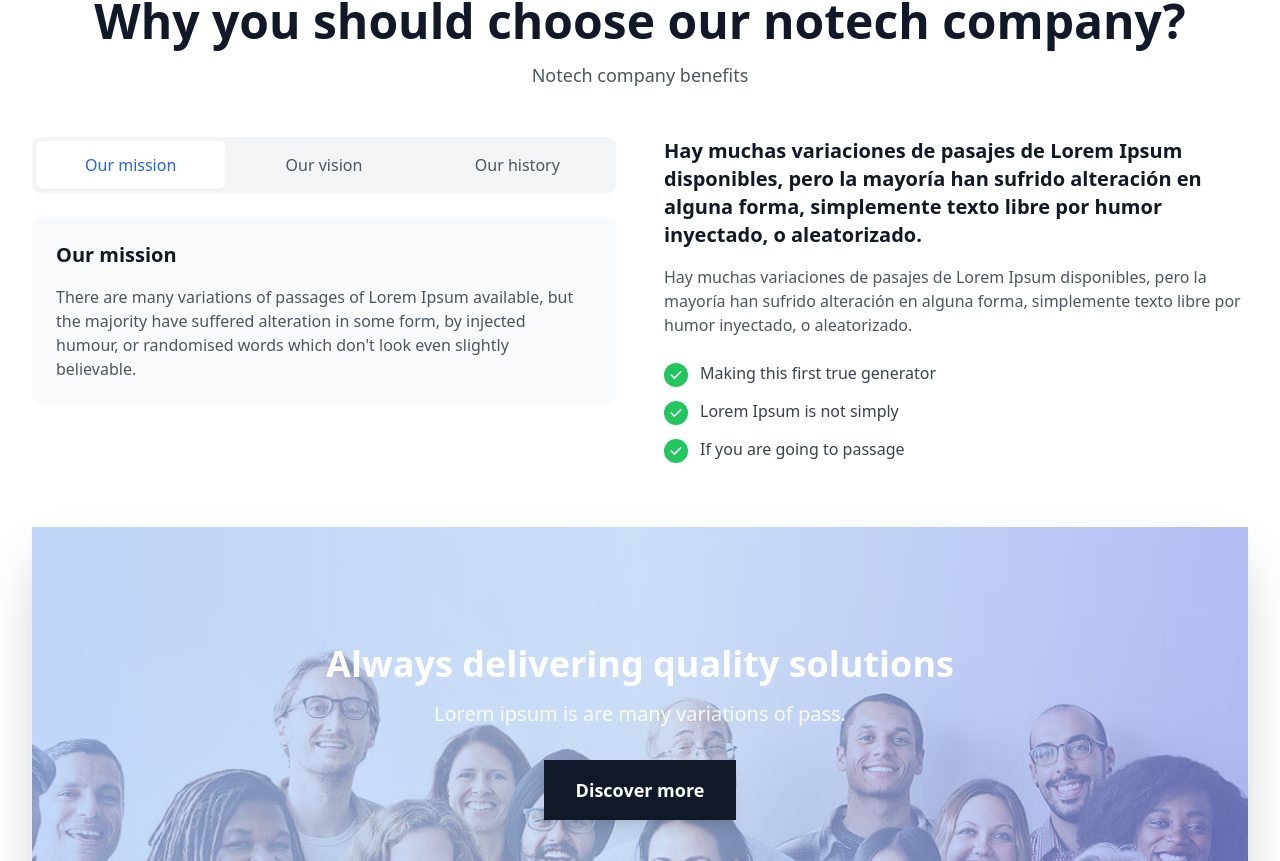
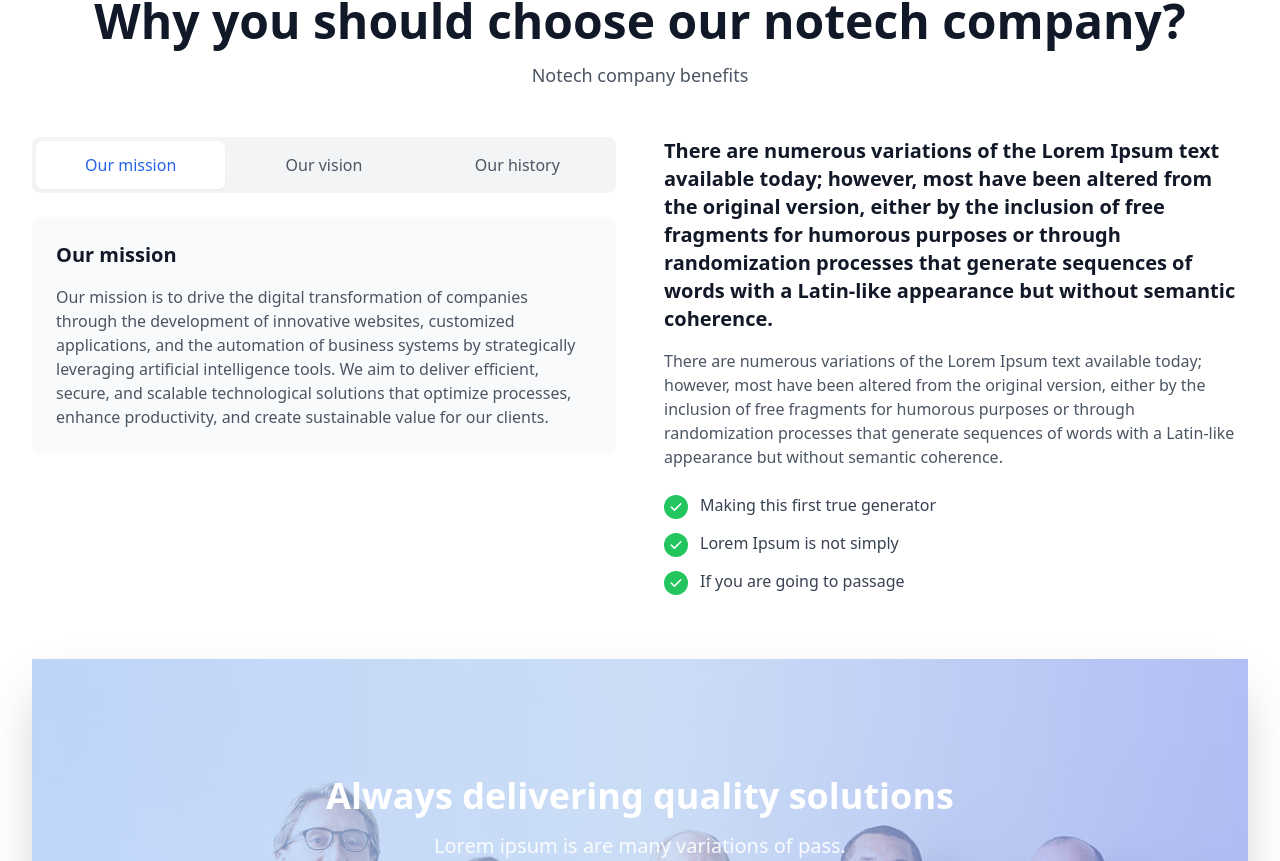
Before and after one commit to Mvega5310/mi-pagina, a React (Vite) app: page / in a window 1280 px wide. Shown: the part 2739-3600 px from the top of the page. Built offline with nearby package versions, Linux system fonts and the light colour scheme.

Commit message:
feat: Update translations for improved clarity and accuracy; modify IndustriesSection for consistent styling; replace image in TechnologySection with optimized format

```diff
--- a/src/locales/en/translation.json
+++ b/src/locales/en/translation.json
@@ -79,7 +79,7 @@
     "section4": {
       "subtitle": "Notech company benefits",
       "title": "Why you should choose our notech company?",
-      "staticDescription": "Hay muchas variaciones de pasajes de Lorem Ipsum disponibles, pero la mayoría han sufrido alteración en alguna forma, simplemente texto libre por humor inyectado, o aleatorizado.",
+      "staticDescription": "There are numerous variations of the Lorem Ipsum text available today; however, most have been altered from the original version, either by the inclusion of free fragments for humorous purposes or through randomization processes that generate sequences of words with a Latin-like appearance but without semantic coherence.",
       "staticPoints": [
         "Making this first true generator",
         "Lorem Ipsum is not simply",
@@ -92,7 +92,7 @@
       },
       "content": {
         "mission": {
-          "description": "There are many variations of passages of Lorem Ipsum available, but the majority have suffered alteration in some form, by injected humour, or randomised words which don't look even slightly believable.",
+          "description": "Our mission is to drive the digital transformation of companies through the development of innovative websites, customized applications, and the automation of business systems by strategically leveraging artificial intelligence tools. We aim to deliver efficient, secure, and scalable technological solutions that optimize processes, enhance productivity, and create sustainable value for our clients.",
           "points": [
             "Making this first true generator",
             "Lorem Ipsum is not simply",
@@ -100,7 +100,7 @@
           ]
         },
         "vision": {
-          "description": "Our vision is to be leaders in technological innovation, providing solutions that transform the way companies operate and grow in the digital world.",
+          "description": "To become a leading company in innovative technological solutions, recognized nationally and internationally for transforming the way organizations operate through intelligent websites, high-impact applications, and AI-powered business automation systems, contributing to the sustainable growth and global competitiveness of our clients.",
           "points": [
             "Constant innovation in technology",
             "Excellence in customer service",
@@ -108,7 +108,7 @@
           ]
         },
         "history": {
-          "description": "Founded with the mission to democratize technology, we have grown from a startup to become a reference in the technology sector.",
+          "description": "Our company was founded with the vision of delivering technological solutions that truly transform the way organizations work. We started by creating customized websites for small and medium-sized businesses, helping them establish a strong digital presence. Over time, we expanded our services to mobile applications, enterprise systems, and automation powered by artificial intelligence, with the goal of making processes more efficient and enhancing productivity. Today, we are a multidisciplinary team passionate about innovation, committed to providing cutting-edge technology that drives the sustainable growth of our clients while adapting to their needs and the demands of an ever-evolving market.",
           "points": [
             "More than 10 years of experience",
             "Hundreds of successful projects",
@@ -125,7 +125,7 @@
     "section5": {
       "subtitle": "Recently completed work",
       "title": "Our recently completed projects list",
-      "description": "Lorem ipsum dolor sit amet, consectetur adipiscing elit sed do eiusmod tempor incididunt ut labore et dolore magna aliqua, quis nostrud exercitation ullamco laboris.",
+      "description": "Each of our projects reflects the practical application of our mission: to drive the digital transformation of companies through innovative websites, intelligent applications, and business automation powered by artificial intelligence.",
       "projects": {
         "project1": {
           "category": "Design",
--- a/src/locales/es/translation.json
+++ b/src/locales/es/translation.json
@@ -79,7 +79,7 @@
     "section4": {
       "subtitle": "Beneficios de la empresa Notech",
       "title": "¿Por qué deberías elegir nuestra empresa notech?",
-      "staticDescription": "Hay muchas variaciones de pasajes de Lorem Ipsum disponibles, pero la mayoría han sufrido alteración en alguna forma, simplemente texto libre por humor inyectado, o aleatorizado.",
+      "staticDescription": "Existen numerosas variaciones del texto Lorem Ipsum disponibles en la actualidad; sin embargo, la mayoría han sido modificadas respecto a la versión original, ya sea mediante la inclusión de fragmentos libres con fines humorísticos o por procesos de aleatorización que generan secuencias de palabras con apariencia latina pero sin coherencia semántica.",
       "staticPoints": [
         "Hacer de este primer generador verdadero",
         "Lorem Ipsum no es simplemente",
@@ -92,7 +92,7 @@
       },
       "content": {
         "mission": {
-          "description": "Hay muchas variaciones de pasajes de Lorem Ipsum disponibles, pero la mayoría han sufrido alteración en alguna forma, por humor inyectado, o palabras aleatorias que no se ven ni siquiera ligeramente creíbles.",
+          "description": "Nuestra misión es impulsar la transformación digital de las empresas a través del desarrollo de páginas web innovadoras, aplicaciones a la medida y la automatización de sistemas empresariales mediante el uso estratégico de herramientas de inteligencia artificial. Buscamos ofrecer soluciones tecnológicas eficientes, seguras y escalables que optimicen procesos, potencien la productividad y generen valor sostenible para nuestros clientes.",
           "points": [
             "Hacer de este primer generador verdadero",
             "Lorem Ipsum no es simplemente",
@@ -100,7 +100,7 @@
           ]
         },
         "vision": {
-          "description": "Nuestra visión es ser líderes en innovación tecnológica, proporcionando soluciones que transformen la manera en que las empresas operan y crecen en el mundo digital.",
+          "description": "Ser una empresa líder en soluciones tecnológicas innovadoras, reconocida a nivel nacional e internacional por transformar la manera en que las organizaciones operan, a través de páginas web inteligentes, aplicaciones de alto impacto y sistemas empresariales automatizados con inteligencia artificial, contribuyendo al crecimiento sostenible y a la competitividad global de nuestros clientes.",
           "points": [
             "Innovación constante en tecnología",
             "Excelencia en servicio al cliente",
@@ -108,7 +108,7 @@
           ]
         },
         "history": {
-          "description": "Fundada con la misión de democratizar la tecnología, hemos crecido desde una startup hasta convertirnos en un referente en el sector tecnológico.",
+          "description": "Nuestra empresa nació con la visión de ofrecer soluciones tecnológicas que realmente transformen la manera en que las organizaciones trabajan. Iniciamos creando páginas web personalizadas para pequeñas y medianas empresas, ayudándolas a posicionarse en el mundo digital. Con el tiempo, fuimos ampliando nuestros servicios hacia el desarrollo de aplicaciones móviles, sistemas empresariales y automatizaciones que integran inteligencia artificial, con el propósito de hacer más eficientes los procesos y potenciar la productividad. Hoy somos un equipo multidisciplinario apasionado por la innovación, comprometido en brindar tecnología de vanguardia que impulse el crecimiento sostenible de nuestros clientes, adaptándonos a sus necesidades y a las exigencias de un mercado en constante evolución.",
           "points": [
             "Más de 10 años de experiencia",
             "Cientos de proyectos exitosos",
@@ -125,7 +125,7 @@
     "section5": {
       "subtitle": "Trabajo completado recientemente",
       "title": "Nuestra lista de proyectos completados recientemente",
-      "description": "Lorem ipsum dolor sit amet, consectetur adipiscing elit sed do eiusmod tempor incididunt ut labore et dolore magna aliqua, quis nostrud exercitation ullamco laboris.",
+      "description": "Cada uno de nuestros proyectos refleja la aplicación práctica de nuestra misión: impulsar la transformación digital de las empresas mediante soluciones web, aplicaciones inteligentes y automatización empresarial con herramientas de inteligencia artificial.",
       "projects": {
         "project1": {
           "category": "Diseño",
--- a/src/shared/components/home/IndustriesSection.tsx
+++ b/src/shared/components/home/IndustriesSection.tsx
@@ -21,27 +21,27 @@ const IndustriesSection: React.FC = () => {
     {
       icon: Icon1,
       title: t('home.section8.industries.banking'),
-      bgColor: '#4800F1'
+      bgColor: '#FFFFFF'
     },
     {
       icon: Icon2,
       title: t('home.section8.industries.healthcare'),
-      bgColor: '#4800F1'
+      bgColor: '#FFFFFF'
     },
     {
       icon: Icon3,
       title: t('home.section8.industries.education'),
-      bgColor: '#4800F1'
+      bgColor: '#FFFFFF'
     },
     {
       icon: Icon4,
       title: t('home.section8.industries.manufacturing'),
-      bgColor: '#4800F1'
+      bgColor: '#FFFFFF'
     },
     {
       icon: Icon5,
       title: t('home.section8.industries.markets'),
-      bgColor: '#4800F1'
+      bgColor: '#FFFFFF'
     }
   ];
 
@@ -76,7 +76,7 @@ const IndustriesSection: React.FC = () => {
               </div>
 
               {/* Title */}
-              <h3 className="text-white text-xs sm:text-sm md:text-base lg:text-lg xl:text-xl font-semibold">
+              <h3 className="text-black text-xs sm:text-sm md:text-base lg:text-lg xl:text-xl font-semibold">
                 {industry.title}
               </h3>
             </div>
--- a/src/shared/components/home/TechnologySection.tsx
+++ b/src/shared/components/home/TechnologySection.tsx
@@ -1,5 +1,5 @@
 import { useTranslation } from 'react-i18next';
-import tech1 from '../../../assets/images/home/section2-imagen1.jpg';
+import tech1 from '../../../assets/images/home/profile.webp';
 import tech2 from '../../../assets/images/home/section2-imagen2.jpg';
 import tech3 from '../../../assets/images/home/section2-imagen3.jpg';
 import tech21 from '../../../assets/images/home/section2.1-imagen.webp';
```
